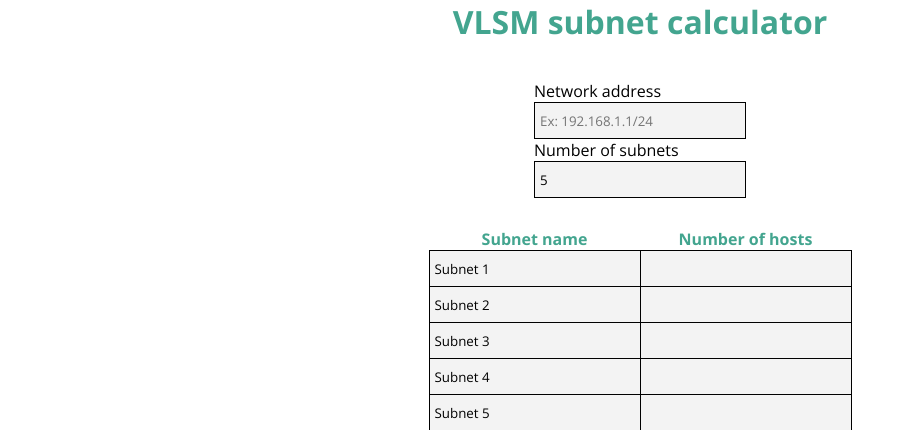
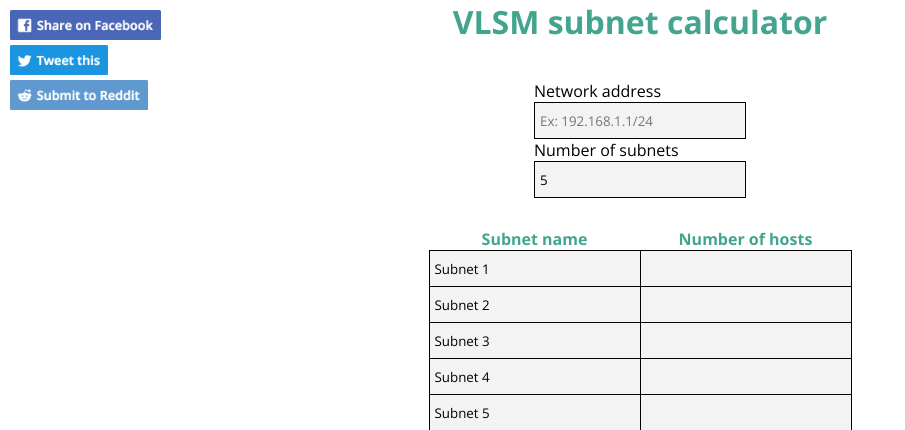
Before and after one commit to bhradec/subnets, a PHP site: page / in a window 1280 px wide. Shown: the top 430 px of the page, without its empty margins (0-905 px from the left). Run offline with PHP 8.4, Linux system fonts and the light colour scheme.

Commit message:
Dodani Facebook, Twitter i Reddit gumbovi za dijeljenje

```diff
--- a/css/style.css
+++ b/css/style.css
@@ -32,6 +32,14 @@ main {
     /* takes all remaining space that
      * header and footer don't */
     flex: 1;
+}
+
+aside {
+    width: 200px;
+
+    position: absolute;
+    top: 10px;
+    left: 10px;
 }
 
 section {
--- a/index.html
+++ b/index.html
@@ -20,6 +20,21 @@
     <header>
         <h1>VLSM subnet calculator</h1>
     </header>
+
+    <aside>
+        <a onClick="window.open('https://www.facebook.com/sharer/sharer.php?u=vlsm-calculator.com','sharer','toolbar=0,status=0,height=325');" href="javascript: void(0)">
+            <img src="images/facebook.png" height="30px" alt="Share on Facebook">
+        </a>
+
+        <a href="https://twitter.com/intent/tweet?text=Check%20out%20this%20awesome%20VSLM%20calculator!%0A%0Awww.vlsm-calculator.com" target="_blank">
+            <img src="images/twitter.png" height="30px" alt="Tweet to Twitter">
+        </a>
+
+        <a href="https://www.reddit.com/submit?url=https%3A%2F%2Fwww.vlsm-calculator.com&title=Check%20out%20this%20awesome%20VSLM%20calculator!" target="_blank">
+            <img src="images/reddit.png" height="30px" alt="Submit to Reddt">
+        </a>
+    </aside>
+
     <main>
         <section>
             <form id="dataInputForm">
```
Also changed, not shown: images/facebook.png (added), images/reddit.png (added), images/twitter.png (added).
